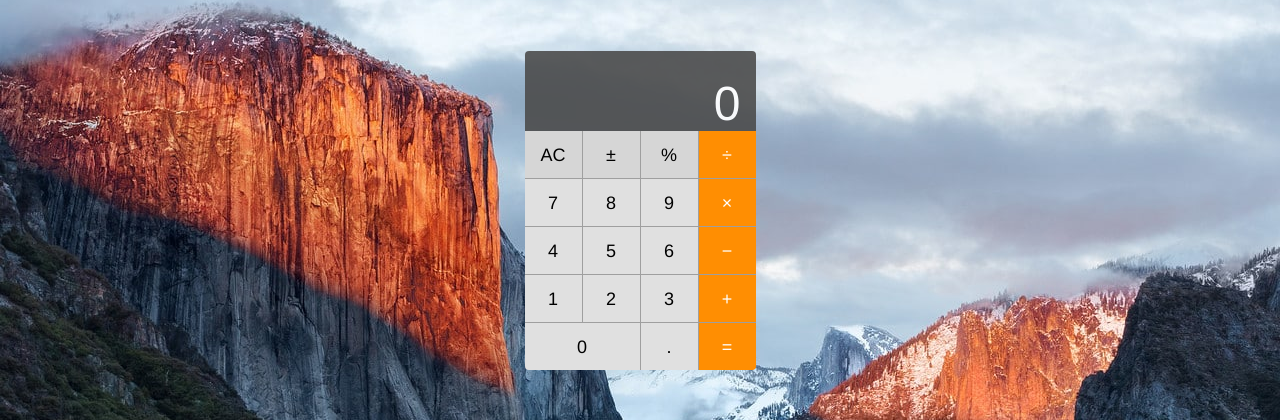
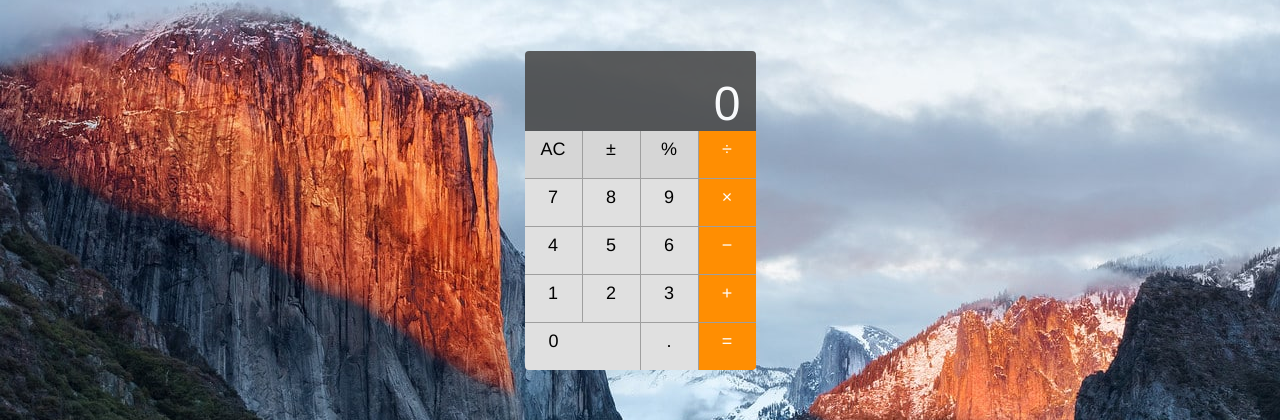
Before and after one commit to freddydumont/javascript-calculator, a plain HTML site: page index.html in a window 1280 px wide. Shown: the part 99-519 px from the top of the page. Drawn offline with Linux system fonts and the light colour scheme.

Commit message:
Replace HTML table with CSS display:table
* Add an empty cell next to zero instead of colspan=2

```diff
--- a/index.html
+++ b/index.html
@@ -1,14 +1,11 @@
 <!DOCTYPE html>
-<html >
+<html>
+
 <head>
   <meta charset="UTF-8">
   <title>Javascript Calculator</title>
   <meta name="viewport" content="width=device-width, initial-scale=1">
-
-
   <link rel="stylesheet" href="css/style.css">
-
-
 </head>
 
 <body>
@@ -17,79 +14,82 @@
       <div id="top">
         <p id="screen">0</p>
       </div>
-    <table cellspacing="0" cellpadding="0">
-      <tr id="first-row">
-      <td id="ac">
+      <div class="table">
+        <div class="row">
+          <div class="cell" id="ac">
             <p>AC</p>
-      </td>
-      <td id="reverse">
+          </div>
+          <div class="cell" id="reverse">
             <p>&plusmn;</p>
-      </td>
-      <td id="percent">
+          </div>
+          <div class="cell" id="percent">
             <p>%</p>
-      </td>
-      <td id="divide">
+          </div>
+          <div class="cell" id="divide">
             <p>&divide;</p>
-      </td>
-    </tr>
-    <tr id="second-row">
-      <td id="seven">
+          </div>
+        </div>
+        <div class="row">
+          <div class="cell" id="seven">
             <p>7</p>
-      </td>
-      <td id="eight">
+          </div>
+          <div class="cell" id="eight">
             <p>8</p>
-      </td>
-      <td id="nine">
+          </div>
+          <div class="cell" id="nine">
             <p>9</p>
-      </td>
-      <td id="mult">
+          </div>
+          <div class="cell" id="mult">
             <p>&times;</p>
-      </td>
-    </tr>
-    <tr id="third-row">
-      <td id="four">
+          </div>
+        </div>
+        <div class="row">
+          <div class="cell" id="four">
             <p>4</p>
-      </td>
-      <td id="five">
+          </div>
+          <div class="cell" id="five">
             <p>5</p>
-      </td>
-      <td id="six">
+          </div>
+          <div class="cell" id="six">
             <p>6</p>
-      </td>
-      <td id="minus">
+          </div>
+          <div class="cell" id="minus">
             <p>&#8722;</p>
-      </td>
-    </tr>
-    <tr id="fourth-row">
-      <td id="one">
+          </div>
+        </div>
+        <div class="row">
+          <div class="cell" id="one">
             <p>1</p>
-      </td>
-      <td id="two">
+          </div>
+          <div class="cell" id="two">
             <p>2</p>
-      </td>
-      <td id="three">
+          </div>
+          <div class="cell" id="three">
             <p>3</p>
-      </td>
-      <td id="plus">
+          </div>
+          <div class="cell" id="plus">
             <p>+</p>
-      </td>
-    </tr>
-    <tr id="last-row">
-      <td colspan="2" id="zero">
+          </div>
+        </div>
+        <div class="row">
+          <div class="cell" id="zero">
             <p>0</p>
-      </td>
-      <td id="point">
+          </div>
+          <div class="cell" id="empty">
+          </div>
+          <div class="cell" id="point">
             <p>.</p>
-      </td>
-      <td id="equal">
+          </div>
+          <div class="cell" id="equal">
             <p>=</p>
-      </td>
-    </tr>
-    </table>
+          </div>
+        </div>
+      </div>
     </div>
   </main>
 
   <script src="js/index.js"></script>
 
 </body>
+
 </html>
--- a/js/index.js
+++ b/js/index.js
@@ -1,5 +1,6 @@
 //get dom elements buttons and screen
 var zero = document.getElementById("zero");
+var empty = document.getElementById("empty");
 var one = document.getElementById("one");
 var two = document.getElementById("two");
 var three = document.getElementById("three");
@@ -226,6 +227,9 @@ equal.addEventListener("click", calculate);
 zero.addEventListener("click", function () {
   pressNum('0')
 });
+empty.addEventListener("click", function () {
+  pressNum('0')
+});
 one.addEventListener("click", function () {
   pressNum('1')
 });
--- a/scss/style.scss
+++ b/scss/style.scss
@@ -51,7 +51,10 @@ html {
   font-family: Helvetica, Arial, sans-serif;
 }
 
-table {
+.table {
+  display: table;
+  border-spacing: 0px;
+  border-collapse: separate;
   text-align: center;
   font-size: 18px;
   line-height: 0;
@@ -62,8 +65,17 @@ table {
   user-select: none;
 }
 
-table:hover {
+.table:hover {
   cursor: pointer;
+}
+
+.row {
+  display: table-row;
+}
+
+.cell {
+  display: table-cell;
+  padding: 0;
 }
 
 .container {
@@ -172,11 +184,14 @@ table:hover {
 }
 
 #zero {
-  width: 115px;
   height: $btn-height;
   background-color: $number-color;
+  border-radius: 0 0 0 4px;
+}
+
+#empty {
+  @include btn($number-color);
   @include border-right;
-  border-radius: 0 0 0 4px;
 }
 
 #point {
```
Also changed, not shown: css/style.css. Lines whose indentation alone changed are shown as unchanged.
